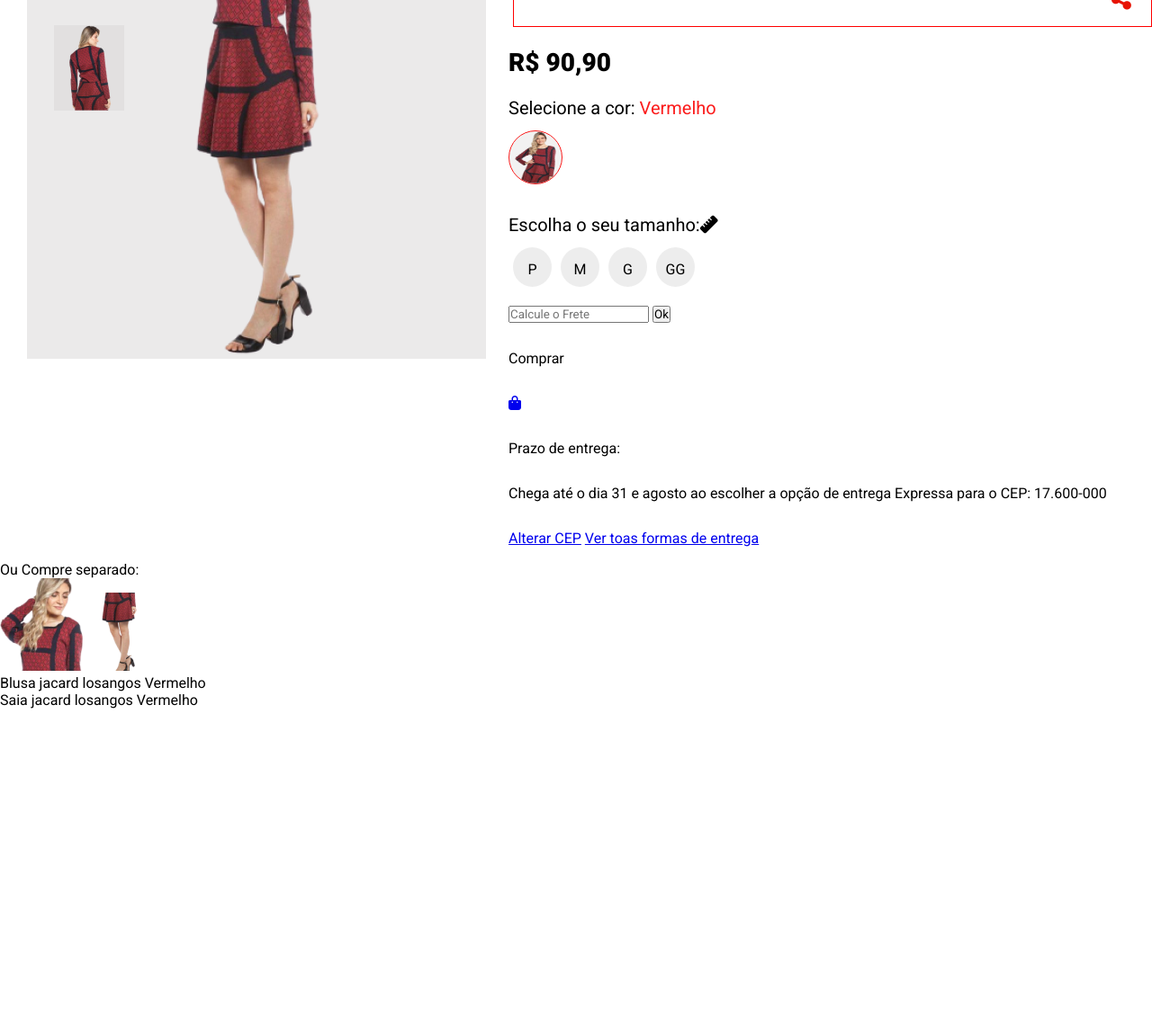
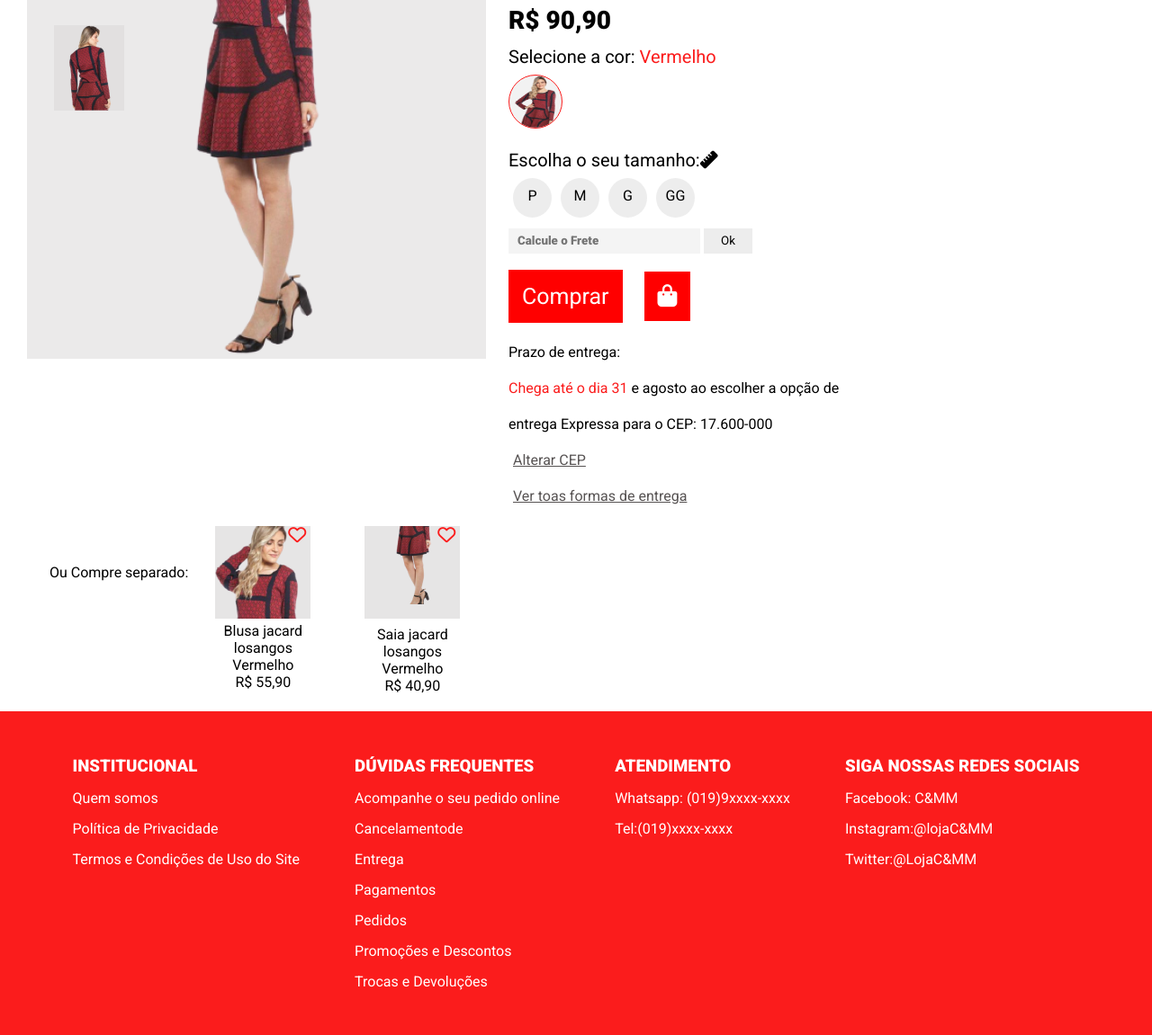
Before and after one commit to sam-alvarenga/SiteC-MM, a plain HTML site: page produtos.html in a window 1280 px wide. Shown: the part 517-1668 px from the top of the page at 90% size. Before the commit the page ends 1305 px from the top, so only its background shows below. Drawn offline with Linux system fonts and the light colour scheme.

Commit message:
finalizado porem tem quer dar uns ajustes no css

```diff
--- a/css/produtos.css
+++ b/css/produtos.css
@@ -186,7 +186,7 @@
 /* Inicio Inf*/
 .inf {
     margin-left: 25px;
-    line-height: 50px;
+    line-height: 40px;
 }
 
 .look-inf {
@@ -207,11 +207,7 @@
 /* Inicio Inf */
 
 /* .avalicao */
-.avaliacoes {
-    border: 1px solid red;
-    margin-left: 5px;
-
-}
+.avaliacoes {}
 
 .avaliacoes a {
     color: #FB1C1C;
@@ -219,7 +215,7 @@
 }
 
 .fa-share-nodes {
-    margin-left: 664px;
+    margin-left: 644px;
     font-size: 25px;
 }
 
@@ -255,11 +251,13 @@
     display: flex;
     text-decoration: none;
 }
+
 /* .tamanhos span{
     border: 1px solid #FB1C1C;
     border-radius: 50%;
     width: 43px;
     height: 44px; */
+
 
 
 .tamanhos p {
@@ -270,3 +268,112 @@
     text-align: center;
     margin: 0 5px 5px;
 }
+
+/* Compras */
+
+.delivery input {
+    width: 213px;
+    height: 28px;
+    font-weight: bolder;
+    background-color: #C4C4C430;
+    border: none;
+    padding: 10px;
+}
+
+button {
+    width: 54px;
+    height: 28px;
+    border: none;
+    background-color: #C4C4C450;
+}
+
+.buy {
+    padding: 15px 0;
+}
+
+.buy a {
+    background-color: red;
+    color: #fff;
+    font-size: 25px;
+    margin-right: 20px;
+    text-decoration: none;
+    padding: 15px;
+}
+
+.fa-bag-shopping a {
+    font-size: 24px;
+    padding: 10px;
+}
+
+/* Prazo de entrega */
+.prazo p {}
+
+.prazo span {
+    color: #FB1C1C;
+}
+
+.prazo a {
+    color: #575353;
+    margin: 0 5px;
+}
+
+.produtos {
+    display: flex;
+    flex-wrap: wrap;
+    align-items: center;
+    margin-left: 55px;
+
+}
+
+.produtosextras {
+    position: relative;
+    text-align: center;
+    background-color: #9D979740;
+    margin: 13px 30px;
+    width: 106px;
+    height: 103px;
+}
+
+
+.produtosextras i {
+    position: absolute;
+    font-size: 20px;
+    right: 5px;
+    color: #FB1C1C;
+
+
+}
+
+.produtosextras img {
+    margin: 0 auto;
+
+}
+
+.saia {
+    margin-top: 20px;
+}
+
+}
+
+.preco1 {
+    font-weight: bolder;
+
+}
+
+footer {
+
+    background-color: #FB1C1C;
+    padding: 50px;
+}
+
+.sobre {
+    display: flex;
+    justify-content: space-around;
+    color: #fff;
+    margin-top: 90px;
+}
+
+.sobre li {
+    list-style: none;
+    padding-top: 15px
+}
--- a/produtos.html
+++ b/produtos.html
@@ -98,7 +98,7 @@
                 <p>Escolha o seu tamanho:<i class="fa-solid fa-ruler" style="color: #000000;"></i></p>
             </div>
             <div class="tamanhos">
-                <span><p>P</p></span>
+                <p>P</p>
                 <p>M</p>
                 <p>G</p>
                 <p>GG</p>
@@ -107,31 +107,78 @@
             <div class="delivery">
                 <form action="">
                     <input type="text" placeholder="Calcule o Frete">
-                    <button>Ok</button>
+                    <button type="submit">Ok</button>
                 </form>
             </div>
-            <div class="comprar-bnt">
-                <p>Comprar</p>
+            <div class="buy">
+                <a href="#">Comprar</a>
                 <i><a href="#" class="fa-solid fa-bag-shopping"></a></i>
             </div>
             <div class="prazo">
                 <p>Prazo de entrega:</p>
-                <P>Chega até o dia 31 e agosto ao escolher a opção de entrega Expressa para o CEP: 17.600-000</P>
-                <a href="#">Alterar CEP</a>
+                <P><span>Chega até o dia 31</span> e agosto ao escolher a opção de <br> entrega Expressa para o CEP:
+                    17.600-000</P>
+                <a href="#">Alterar CEP</a><br>
                 <a href="#">Ver toas formas de entrega</a>
             </div>
         </div>
     </section>
     <section>
-        <div produtosextras>
+        <div class="produtos">
             <p>Ou Compre separado:</p>
-            <img src="Imgs/produto-jacard-vermelho3.png" alt="">
-            <img src="Imgs/produto-jacard-vermelho4.png" alt="">
-            <p>Blusa jacard losangos Vermelho</p>
-            <p>Saia jacard losangos Vermelho</p>
+            <div class="produtosextras">
+                <i class="fa-regular fa-heart"></i>
+                <img src="Imgs/produto-jacard-vermelho3.png" alt="">
+                <p>Blusa jacard losangos Vermelho</p>
+                <p class="preco1">R$ 55,90</p>
+            </div>
+            <div class="produtosextras">
+                <i class="fa-regular fa-heart"></i>
+                <img src="Imgs/produto-jacard-vermelho4.png" alt="">
+                <p class="saia">Saia jacard losangos Vermelho</p>
+                <p class="preco1">R$ 40,90</p>
+            </div>
         </div>
-
     </section>
+    <footer class="sobre">
+        <div class="sobre-nos">
+            <ul>
+                <h3 class="titulo">INSTITUCIONAL
+                </h3>
+                <li>Quem somos</li>
+                <li>Política de Privacidade</li>
+                <li>Termos e Condições de Uso do Site</li>
+            </ul>
+        </div>
+        <div class="sobre-nos">
+            <ul>
+                <h3 class="titulo">DÚVIDAS FREQUENTES
+                </h3>
+                <li>Acompanhe o seu pedido online</li>
+                <li>Cancelamentode</li>
+                <li>Entrega</li>
+                <li>Pagamentos</li>
+                <li>Pedidos</li>
+                <li>Promoções e Descontos</li>
+                <li>Trocas e Devoluções</li>
+            </ul>
+        </div>
+        <div class="sobre-nos">
+            <ul>
+                <h3 class="titulo">ATENDIMENTO</h3>
+                <li>Whatsapp: (019)9xxxx-xxxx</li>
+                <li>Tel:(019)xxxx-xxxx</li>
+            </ul>
+        </div>
+        <div class="sobre-nos">
+            <ul>
+                <h3 class="titulo">SIGA NOSSAS REDES SOCIAIS</h3>
+                <li>Facebook: C&MM</li>
+                <li>Instagram:@lojaC&MM</li>
+                <li>Twitter:@LojaC&MM</li>
+            </ul>
+        </div>
+    </footer>
 
 
 
```
